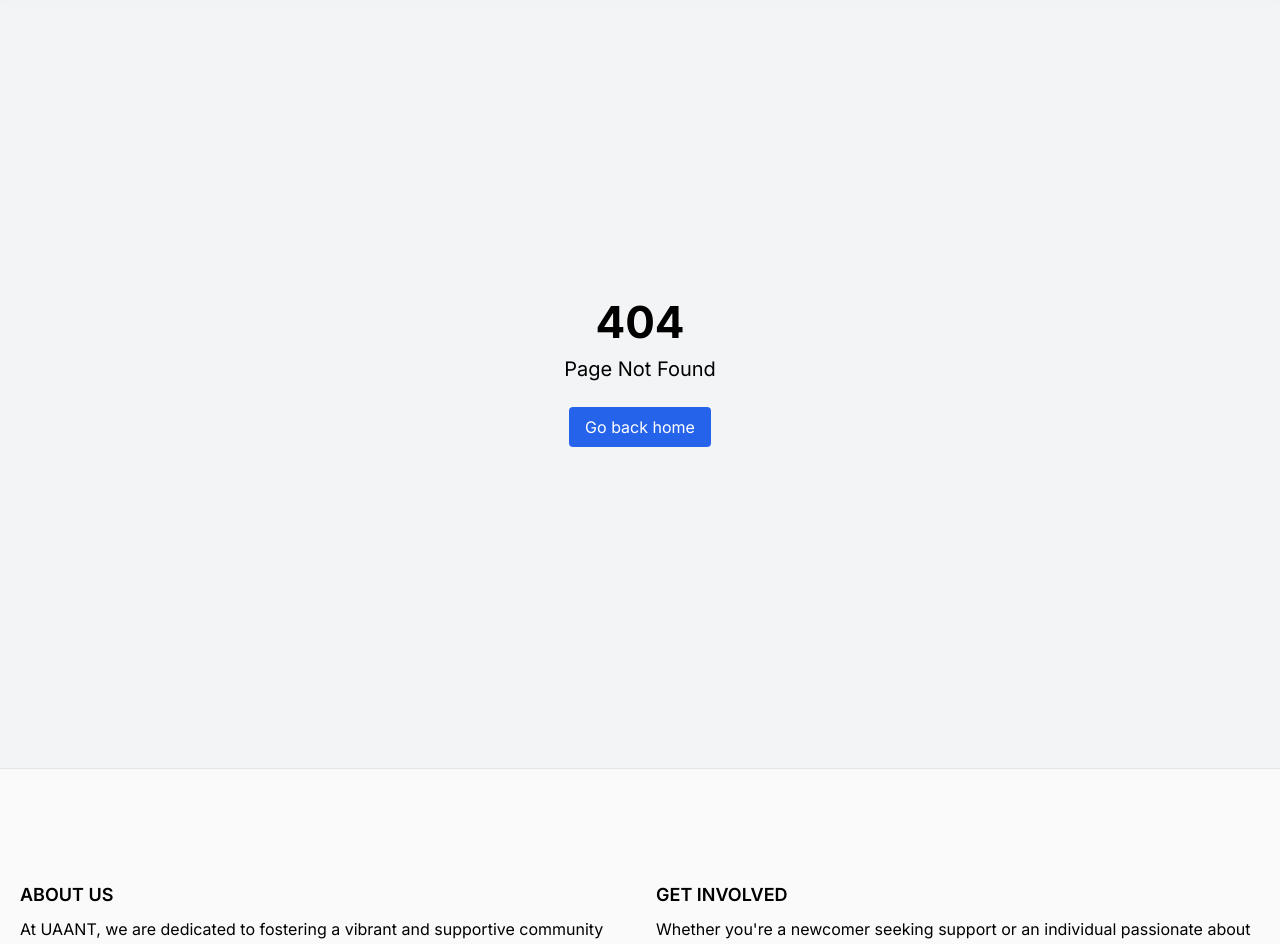
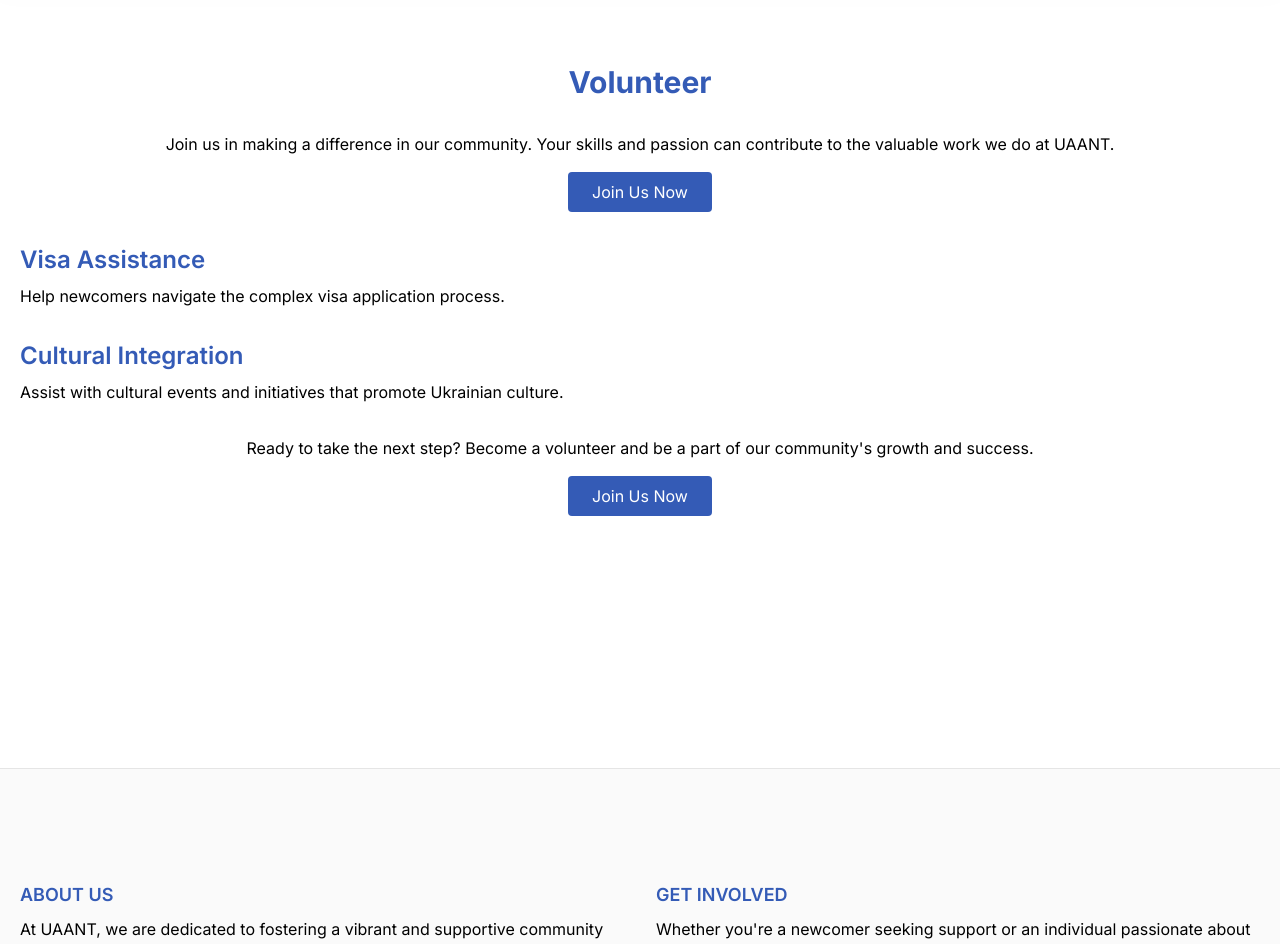
Before and after one commit to UAANT/uaant-website, a Next.js app: page /volunteer in a window 1280 px wide. Before the commit this address had no page. Shown: the part 100-1044 px from the top of the page. Built offline with nearby package versions, Linux system fonts and the light colour scheme.

Commit message:
13. "Support the association" section

```diff
--- /dev/null
+++ b/src/app/_components/SupportAssociation.tsx
@@ -0,0 +1,21 @@
+// src/app/_components/SupportAssociation.tsx
+import Link from 'next/link';
+import PPDonate from './PPDonate';
+
+const SupportAssociation = () => {
+    return (
+        <section className="text-center" id='donate'>
+            <div className='py-24'>
+                <h2 className="text-4xl font-bold mb-4 text-accent-1">Support the association</h2>
+                <p className="mb-6">
+                    Even a little help can turn into a list of good things to do. Together we can improve this world.
+                </p>
+                <div className="inline-flex gap-4">
+                    <PPDonate />
+                </div>
+            </div>
+        </section>
+    );
+};
+
+export default SupportAssociation;
--- a/src/app/_components/footer.tsx
+++ b/src/app/_components/footer.tsx
@@ -10,12 +10,12 @@ export function Footer() {
       <Container>
         <div className="py-28 flex flex-col lg:flex-row items-center justify-between grid gap-y-10 gap-x-8 grid-cols-1 md:grid-cols-2">
           <div className="flex flex-col items-center lg:items-start mb-6 lg:mb-0">
-            <p className="text-lg font-semibold uppercase mb-2" id="about">About Us</p>
+            <h3 className="text-lg font-semibold uppercase mb-2" id="about">About Us</h3>
             <p>At UAANT, we are dedicated to fostering a vibrant and supportive community for Ukrainians in the Northern Territory of Australia. Our organization is committed to assisting Ukrainians who have chosen to make the Northern Territory their home by providing valuable resources, support, and a sense of community.</p>
           </div>
 
           <div className="flex flex-col items-center lg:items-start mb-6 lg:mb-0">
-            <p className="text-lg font-semibold uppercase mb-2">Get Involved</p>
+            <h3 className="text-lg font-semibold uppercase mb-2">Get Involved</h3>
             <p>Whether you're a newcomer seeking support or an individual passionate about contributing to our community, we welcome your involvement. Join us in building a strong and connected Ukrainian community in the Northern Territory.</p>
             <br />
             <p>For more information, reach out to us at uaant.inc@gmail.com</p>
@@ -24,7 +24,7 @@ export function Footer() {
 
           </div>
           <div className="flex flex-col items-center lg:items-start">
-            <p className="text-lg font-semibold uppercase mb-2" id="contact">Contact</p>
+            <h3 className="text-lg font-semibold uppercase mb-2" id="contact">Contact</h3>
             <p>E: uaant.inc@gmail.com</p>
             <div className="flex mt-4">
               {/* Social Icons */}
--- a/src/app/_components/header.tsx
+++ b/src/app/_components/header.tsx
@@ -35,8 +35,8 @@ const Header = () => {
 
         {/* Buttons */}
         <div className="hidden md:flex space-x-4">
-          <Link href="#donate"><span className="bg-accent-1 hover:bg-hover-accent-1 px-4 py-2 text-white cursor-pointer">Donate Now</span></Link>
-          <Link href="#volunteer"><span className="bg-accent-2 hover:bg-hover-accent-2 px-4 py-2 text-accent-1 cursor-pointer">Volunteer</span></Link>
+          <Link href="/#donate"><span className="bg-accent-1 hover:bg-hover-accent-1 px-4 py-2 text-white cursor-pointer">Donate Now</span></Link>
+          <Link href="/volunteer"><span className="bg-accent-2 hover:bg-hover-accent-2 px-4 py-2 text-accent-1 cursor-pointer">Volunteer</span></Link>
         </div>
 
         {/* Mobile Navigation Button */}
@@ -62,8 +62,8 @@ const Header = () => {
               <span className="block p-2">{item.title}</span>
             </Link>
           ))}
-          <Link href="#donate"><span className="block my-2 bg-accent-1 hover:bg-blue-600 px-4 py-2 transition duration-300 text-white text-center">Donate Now</span></Link>
-          <Link href="#volunteer"><span className="block bg-accent-2 hover:bg-yellow-600 px-4 py-2 transition duration-300 text-accent-1 text-center">Volunteer</span></Link>
+          <Link href="/#donate"><span className="block my-2 bg-accent-1 hover:bg-blue-600 px-4 py-2 transition duration-300 text-white text-center">Donate Now</span></Link>
+          <Link href="/volunteer"><span className="block bg-accent-2 hover:bg-yellow-600 px-4 py-2 transition duration-300 text-accent-1 text-center">Volunteer</span></Link>
         </div>
 
       </div>
--- a/src/app/globals.css
+++ b/src/app/globals.css
@@ -13,3 +13,7 @@ header a {
 main {
     @apply pt-16;
 }
+
+h1, h2, h3 {
+    @apply text-accent-1;
+}
--- a/src/app/page.tsx
+++ b/src/app/page.tsx
@@ -1,9 +1,12 @@
+// src/app/page.tsx
 import Container from "@/app/_components/container";
 import { HeroPost } from "@/app/_components/hero-post";
 import { MoreStories } from "@/app/_components/more-stories";
 import { getAllPosts } from "@/lib/api";
 import { Hero } from "@/app/_components/hero";
 import { Support } from "@/app/_components/support";
+import SupportAssociation from "./_components/SupportAssociation";
+import BusyWith from "./_components/BusyWith";
 
 export default function Index() {
   const allPosts = getAllPosts();
@@ -26,7 +29,10 @@ export default function Index() {
           excerpt={heroPost.excerpt}
         />
         {morePosts.length > 0 && <MoreStories posts={morePosts} />}
+        <SupportAssociation />
+
       </Container>
+      <BusyWith />
     </main>
   );
 }
--- /dev/null
+++ b/src/app/volunteer/page.tsx
@@ -0,0 +1,46 @@
+// src/app/volunteer/page.tsx
+import Container from "@/app/_components/container";
+import Link from 'next/link';
+
+export default function VolunteerPage() {
+  const volunteerOpportunities = [
+    {
+      title: "Visa Assistance",
+      description: "Help newcomers navigate the complex visa application process.",
+    },
+    {
+      title: "Cultural Integration",
+      description: "Assist with cultural events and initiatives that promote Ukrainian culture.",
+    },
+    // Add additional opportunities as needed
+  ];
+
+  return (
+    <main>
+      <Container>
+        <h1 className="text-3xl font-bold text-center my-8">Volunteer</h1>
+
+        <div className="text-center mb-8">
+          <p>Join us in making a difference in our community. Your skills and passion can contribute to the valuable work we do at UAANT.</p>
+          <Link href="/join" passHref>
+            <span className="mt-4 inline-block bg-accent-1 text-white py-2 px-6 rounded hover:bg-accent-1-light transition duration-300 cursor-pointer">Join Us Now</span>
+          </Link>
+        </div>
+
+        {volunteerOpportunities.map((opportunity, index) => (
+          <section key={index} className="mb-8">
+            <h2 className="text-2xl font-semibold mb-2">{opportunity.title}</h2>
+            <p>{opportunity.description}</p>
+          </section>
+        ))}
+
+        <div className="text-center my-8">
+          <p>Ready to take the next step? Become a volunteer and be a part of our community's growth and success.</p>
+          <Link href="/join" passHref>
+            <span className="mt-4 inline-block bg-accent-1 text-white py-2 px-6 rounded hover:bg-accent-1-light transition duration-300 cursor-pointer">Join Us Now</span>
+          </Link>
+        </div>
+      </Container>
+    </main>
+  );
+}
```
